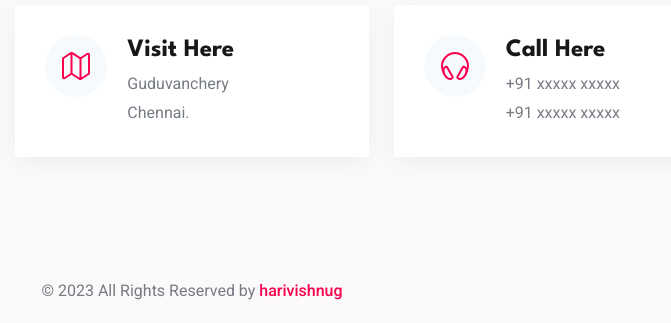
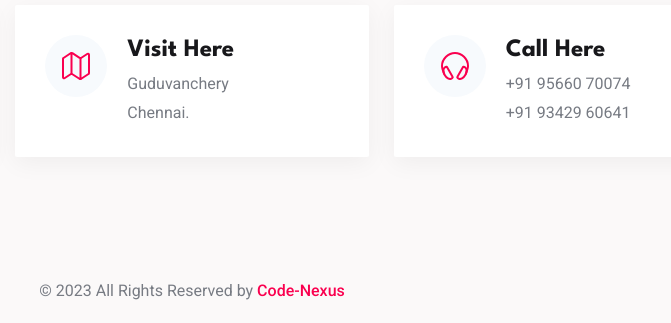
Before and after one commit to harivishnug/Code-Nexus, a plain HTML site: page index.html in a window 1280 px wide. Shown: the part 4282-4605 px from the top of the page, 448-1119 px from the left. Drawn offline with nearby package versions, Linux system fonts and the light colour scheme; files whose address does not match are found by name.

Commit message:
Update index.html

```diff
--- a/index.html
+++ b/index.html
@@ -294,8 +294,8 @@
                 </div>
                 <div class="card-content">
                   <h3 class="h3 card-title">Call Here</h3>
-                  <a href="tel:+91 0000000000" class="card-link">+91 xxxxx xxxxx</a>
-                  <a href="tel:+91 0000000000" class="card-link">+91 xxxxx xxxxx</a>
+                  <a href="tel:+91 9566070074" class="card-link">+91 95660 70074</a>
+                  <a href="tel:+91 9342960641" class="card-link">+91 93429 60641</a>
                 </div>
               </div>
             </li>
@@ -308,7 +308,7 @@
   <footer class="footer">
     <div class="container">
       <p class="copyright">
-        &copy; 2023 All Rights Reserved by <a href="https://replit.com/@HarivishnuG" class="copyright-link">harivishnug</a>
+        &copy; 2023 All Rights Reserved by <a href="https://replit.com/@HarivishnuG" class="copyright-link">Code-Nexus</a>
       </p>
     </div>
   </footer>
```
